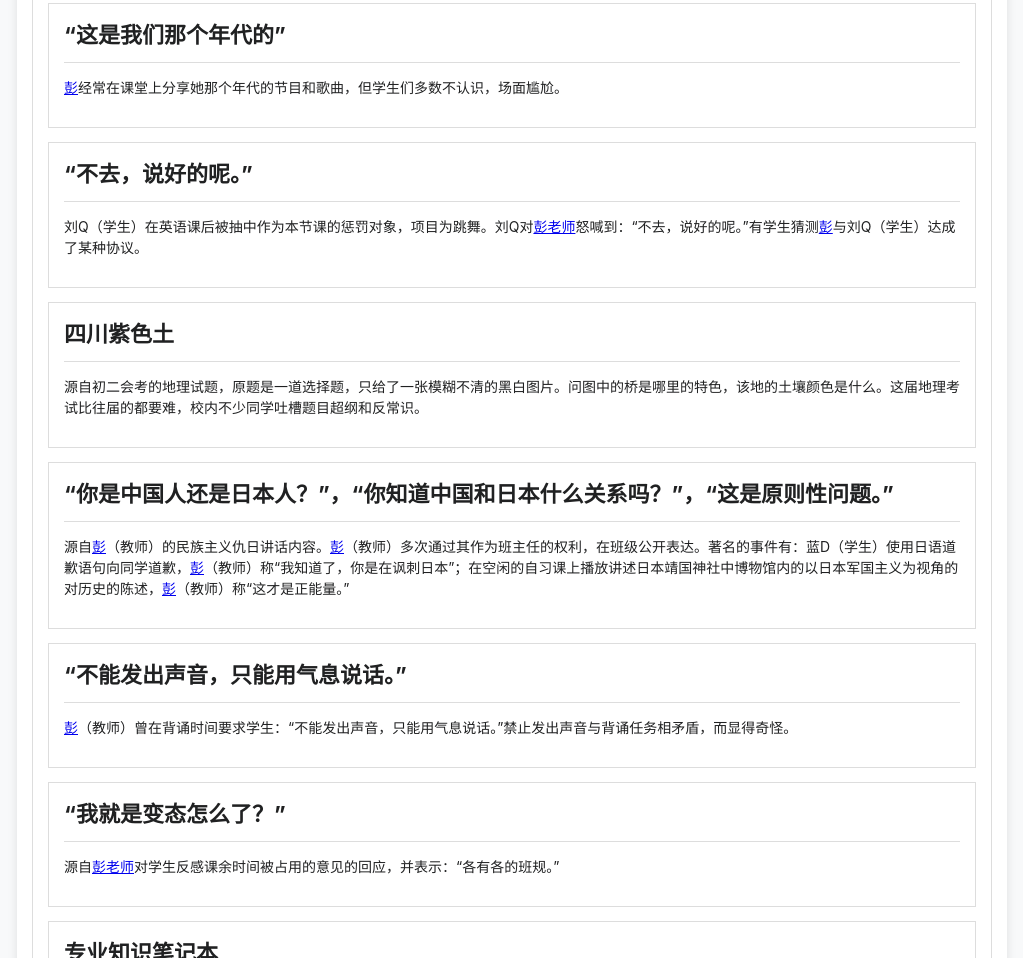
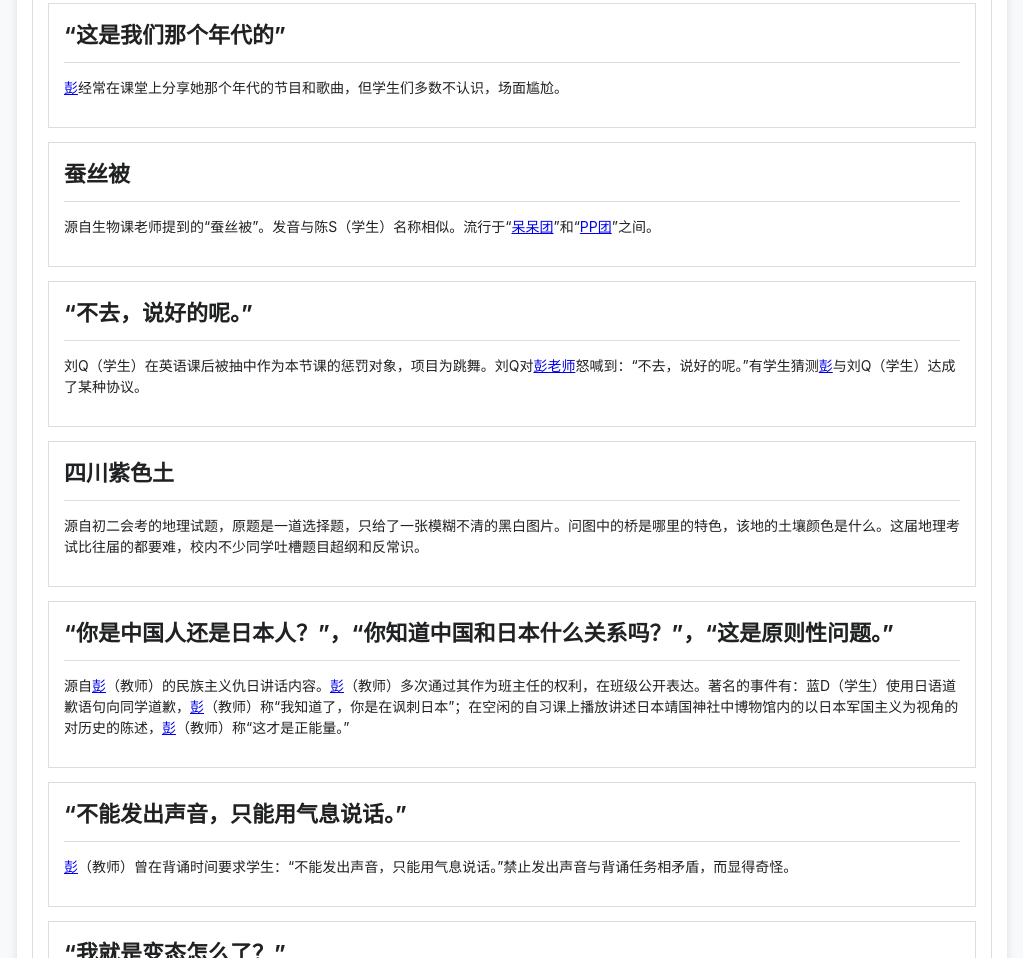
Before and after one commit to hljhlj121311/liuxy.GitHub.io, a plain HTML site: page index.html in a window 1280 px wide. Shown: the part 4952-5910 px from the top of the page, without its empty margins (128-1151 px from the left). Drawn offline with Linux system fonts and the light colour scheme.

Commit message:
Update index.html

```diff
--- a/index.html
+++ b/index.html
@@ -379,6 +379,11 @@
 </p></div>
         <p></p>
         <div class="section">
+        <h2>蚕丝被</h2>
+        <p>源自生物课老师提到的“蚕丝被”。发音与陈S（学生）名称相似。流行于“<a href="https://daituan-github-io.pages.dev/">呆呆团</a>”和“<a href="https://pptuan-github-io.pages.dev/">PP团</a>”之间。</p>
+        </div>
+        <p></p>
+        <div class="section">
         <h2>“不去，说好的呢。”</h2>
         <p>刘Q（学生）在英语课后被抽中作为本节课的惩罚对象，项目为跳舞。刘Q对<a href="https://penny-github-io-7sf.pages.dev/">彭老师</a>怒喊到：“不去，说好的呢。”有学生猜测<a href="https://penny-github-io-7sf.pages.dev/">彭</a>与刘Q（学生）达成了某种协议。</p>
         </div>
```
